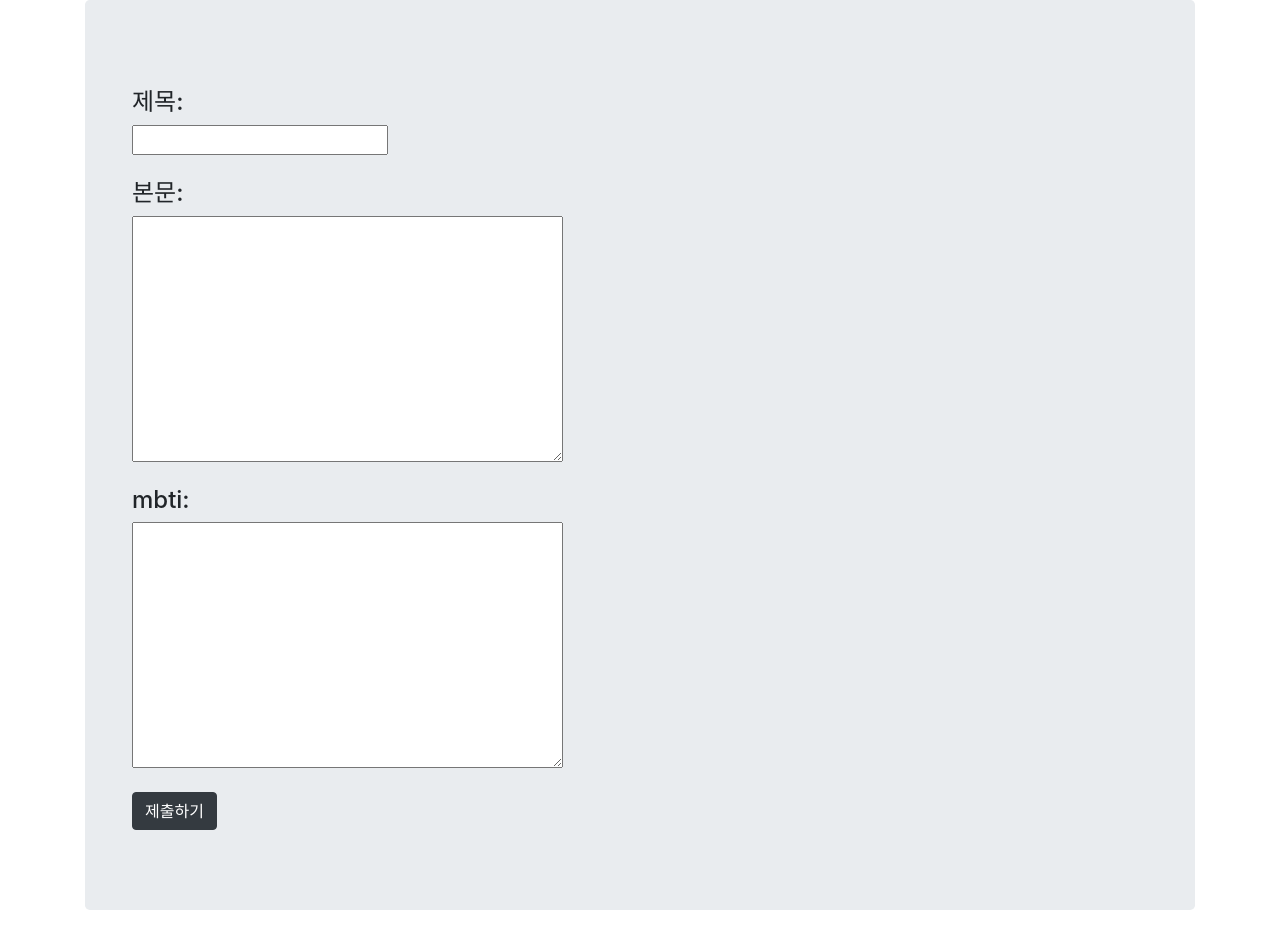
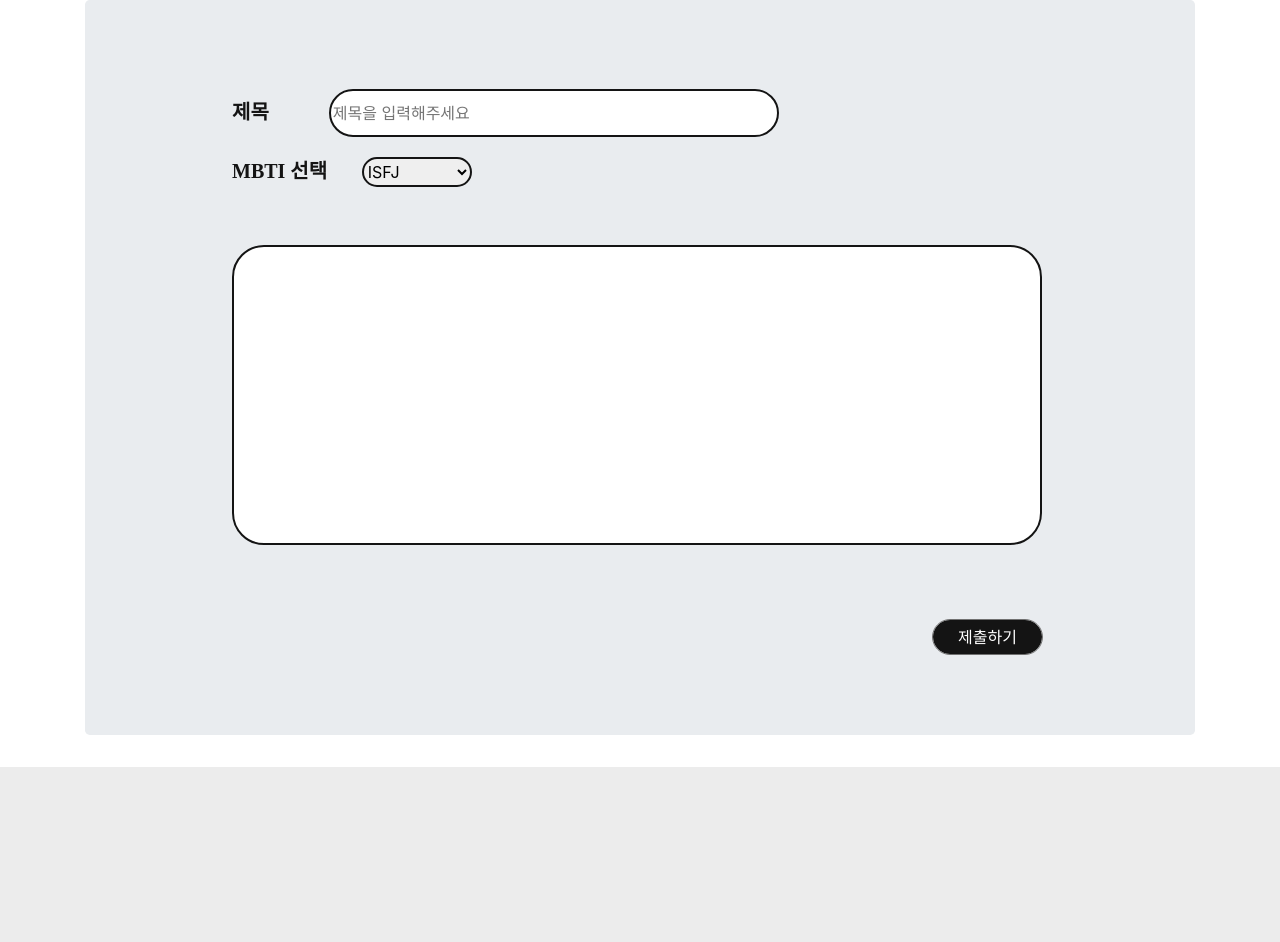
Before and after one commit to jesuiszoe/mbtiproject, a Django app: page /new/ in a window 1280 px wide; the page is wider, and only the part inside the window is pictured. Shown: the part 65-1007 px from the top of that part. After the commit the page ends 832 px from the top of that part, so only its background shows below. Run offline with Django 3.2, Linux system fonts and the light colour scheme; some libraries are stand-ins or nearby versions.

Commit message:
css in new

```diff
--- a/user/templates/new.html
+++ b/user/templates/new.html
@@ -13,6 +13,83 @@
     <link rel="stylesheet" href="https://stackpath.bootstrapcdn.com/bootstrap/4.1.3/css/bootstrap.min.css" integrity="sha384-MCw98/SFnGE8fJT3GXwEOngsV7Zt27NXFoaoApmYm81iuXoPkFOJwJ8ERdknLPMO"
         crossorigin="anonymous">
 
+		<style>
+			.title{
+			top: 5px;
+			left: 398px;
+			width:37px;
+			height: 24px;
+			text-align: center;
+			font: normal normal 800 20px/24px Apple SD Gothic Neo;
+			letter-spacing: 0px;
+			color: #141414;
+			opacity: 1;
+			margin-top : 5px;
+			margin-left : 100px;
+			}
+            .body-title{
+			top: 10px;
+			left: 398px;
+			width:37px;
+			height: 24px;
+			text-align: center;
+			font: normal normal 800 20px/24px Apple SD Gothic Neo;
+			letter-spacing: 0px;
+			color: #141414;
+			opacity: 1;
+			margin-top : 10px;
+			margin-left : 50px;
+			}
+			.title_text{
+			top: 100px;
+			left: 531px;
+			width: 450px;
+			height: 48px;
+			border: 2px solid #141414;
+			border-radius: 37px;
+			opacity: 1;
+			margin-top : 1px;
+			margin-left : 60px;
+
+			}
+			.mbti_select{
+			left: 531px;
+			width: 110px;
+			height: 30px;
+			border: 2px solid #141414;
+			border-radius: 22px;
+			opacity: 1;
+			margin-top : 20px;
+			margin-left:30px;
+			}
+
+			.maintext{
+			top: 344px;
+			left: 391px;
+			width: 810px;
+			height: 300px;
+			border: 2px solid #141414;
+			border-radius: 32px;
+			opacity: 1;
+            margin-left : 100px;
+    		margin-top : 10px;
+            margin-right : 500px;
+			}
+			.registerbutton{
+				top: 930px;
+				left: 1413px;
+				width: 111px;
+				height: 36px;
+				background: #141414 0% 0% no-repeat padding-box;
+				border: 1px solid #707070;
+				border-radius: 35px;
+				opacity: 1;
+				margin-left : 800px;
+				margin-top:50px;
+				color : white;
+			}
+		</style>
+
 </head>
 
 <body>
@@ -23,19 +100,34 @@
 			<br>
 				<div class="container">
 					<form action="{% url 'create' %}" method = "GET">
-					  <h4>제목: </h4>
-					  <input type="text" name="title">
-					  <br>
-					  <br>
-					  <h4>본문: </h4>
-					  <textarea cols=40 rows=10 name="body"></textarea>
+                      <div><span class="title">제목</span><input type="text" class = "title_text" name = "title" placeholder = "제목을 입력해주세요"></div>
+
+
+					  <span class="title">MBTI 선택</span>
+                        <select name="mbti" class = "mbti_select" name = "mbti">
+                            <option value = "ISFJ">ISFJ</option>
+                            <option value = "ISTJ">ISTJ</option>
+                            <option value = "INFJ">INFJ</option>
+                            <option value = "INTJ">INTJ</option>
+                            <option value = "ISTP">ISTP</option>
+                            <option value = "ISFP">ISFP</option>
+                            <option value = "INFP">INFP</option>
+                            <option value = "INTP">INTP</option>
+                            <option value = "ESTP">ESTP</option>
+                            <option value = "ESFP">ESFP</option>
+                            <option value = "ENFP">ENFP</option>
+                            <option value = "ENTP">ENTP</option>
+                            <option value = "ESTJ">ESTJ</option>
+                            <option value = "ESTJ">ESFJ</option>
+                            <option value = "ENFJ">ENFJ</option>
+                            <option value = "ENTJ">ENTJ</option>
+                        </select><br><br><br>
+
+					  <input type="text" class="maintext" name="body" />
                       <br>
                       <br>
-					  <h4>mbti: </h4>
-					  <textarea cols=40 rows=10 name="mbti"></textarea>
-					  <br>
-					  <br>
-                      <input class="btn btn-dark" type="submit" value="제출하기">
+                      <input class="registerbutton" type="submit" value="제출하기">
+
 
 				  </form>
 				</div>
--- a/user/views.py
+++ b/user/views.py
@@ -78,8 +78,7 @@ def board(req):
 def register(req):
     return render(req,'register.html')
 
-def detail(req):
-    return render(req,"third.html")
+
 
 def whoami(req):
     if req.method == "GET":
```
Also changed, not shown: db.sqlite3.
